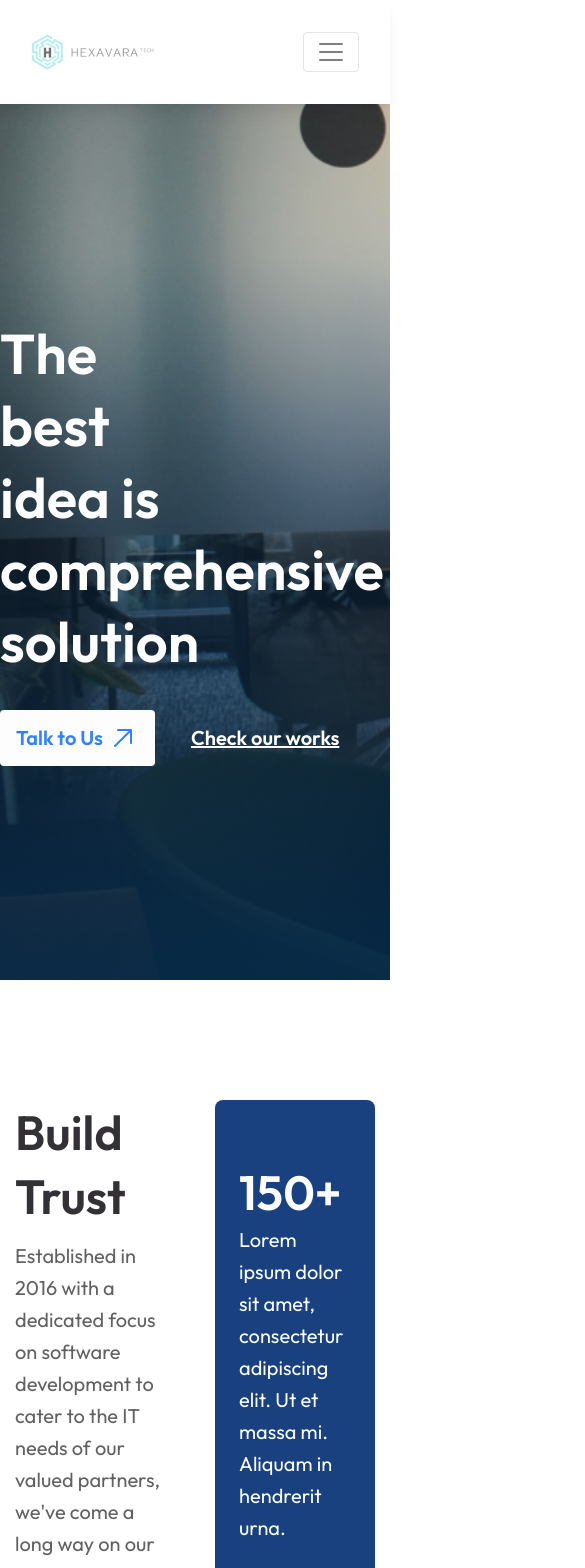
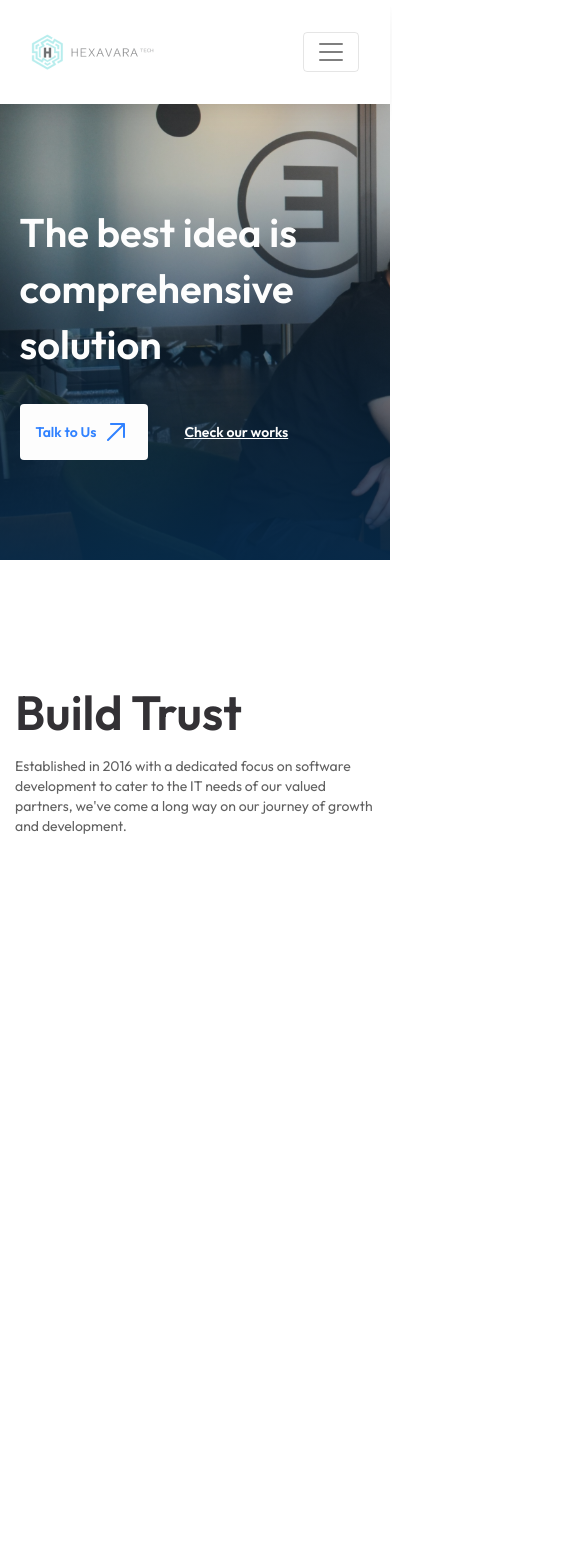
Before and after one commit to Ianphantom/hexavara, a React (Create React App) app: page / in a window 390 px wide. Shown: the top 1568 px of the page, 585 px wide, since content can reach past the window. Built offline with nearby package versions, Linux system fonts and the light colour scheme.

Commit message:
Add : Mobile view and animation to the landing page

```diff
--- a/package.json
+++ b/package.json
@@ -6,7 +6,7 @@
     "@testing-library/jest-dom": "^5.17.0",
     "@testing-library/react": "^13.4.0",
     "@testing-library/user-event": "^13.5.0",
-    "aos": "^2.3.4",
+    "aos": "^3.0.0-beta.6",
     "react": "^18.2.0",
     "react-dom": "^18.2.0",
     "react-fast-marquee": "^1.6.2",
--- a/src/components/GlobalStylesComponent.js
+++ b/src/components/GlobalStylesComponent.js
@@ -169,7 +169,20 @@ const GlobalStyle = createGlobalStyle`
     a, a:hover, a:focus, a:active {
       text-decoration: none;
       color: inherit;
- }
+    }
+
+    @media (max-width: 576px) {
+        .display-large {
+            font-size: 2.5rem;
+            line-height: 3.5rem;
+            font-weight: 600;
+        }
+        .paragraph-large{
+            font-size: 0.875rem;
+            line-height:1.25rem;
+            font-weight: 600;
+        }
+  }
 
 `;
 
--- a/src/pages/LandingPages/LandingPagesIndex.js
+++ b/src/pages/LandingPages/LandingPagesIndex.js
@@ -20,7 +20,9 @@ const LandingPagesIndex = () => {
         <LandingPagesSectionTwo />
       </div>
       <LandingPagesSectionThree />
-      <LandingPagesSectionFour />
+      <div className='container'>
+        <LandingPagesSectionFour />
+      </div>
       <LandingPagesSectionFive />
       <LandingPagesSectionSix />
       <HappyClientComponent />
--- a/src/pages/LandingPages/LandingPagesSectionEight.js
+++ b/src/pages/LandingPages/LandingPagesSectionEight.js
@@ -87,7 +87,6 @@ const LandingPagesSectionEightStyled = styled.div`
     gap: 42px;
     width: 100%;
     .testimoni {
-      width: 33%;
       padding: 32px 24px;
       border-radius: 8px;
       border: 1px solid var(--primary-40, #76acff);
@@ -101,6 +100,11 @@ const LandingPagesSectionEightStyled = styled.div`
       }
     }
   }
+  @media (max-width: 768px) {
+    .testimonial-container {
+      flex-direction: column;
+    }
+  }
 `;
 
 export default LandingPagesSectionEight;
--- a/src/pages/LandingPages/LandingPagesSectionFour.js
+++ b/src/pages/LandingPages/LandingPagesSectionFour.js
@@ -1,8 +1,13 @@
-import React from "react";
+import React, { useEffect } from "react";
+import AOS from "aos";
+import "aos/dist/aos.css";
 import styled from "styled-components";
 import { dataProduct } from "../../data/data-product";
 
 const LandingPagesSectionFour = () => {
+  useEffect(() => {
+    AOS.init();
+  }, []);
   return (
     <LandingPagesSectionFourStyled className='container'>
       <div className='product-title'>
@@ -14,7 +19,12 @@ const LandingPagesSectionFour = () => {
       </div>
       <div className='products-container'>
         {dataProduct.map((item) => (
-          <div className='product-container' key={item.id}>
+          <div
+            className='product-container'
+            key={item.id}
+            data-aos='zoom-out'
+            data-aos-duration='1500'
+          >
             <div className='icon'>
               <img src={item.icon} alt='product-icon' />
             </div>
@@ -85,6 +95,11 @@ const LandingPagesSectionFourStyled = styled.div`
       }
     }
   }
+  @media (max-width: 768px) {
+    .products-container {
+      grid-template-columns: repeat(2, 1fr);
+    }
+  }
 `;
 
 export default LandingPagesSectionFour;
--- a/src/pages/LandingPages/LandingPagesSectionOne.js
+++ b/src/pages/LandingPages/LandingPagesSectionOne.js
@@ -1,4 +1,6 @@
-import React from "react";
+import React, { useEffect } from "react";
+import AOS from "aos";
+import "aos/dist/aos.css";
 import styled from "styled-components";
 
 // immport component
@@ -9,19 +11,37 @@ import arrowUpRight from "../../assets/svg/arrowUpRight.svg";
 import jumbotron from "../../assets/images/jumbotron.png";
 
 const LandingPagesSectionOne = () => {
+  useEffect(() => {
+    AOS.init();
+  }, []);
   return (
     <LandingPagesSectionOneStyled>
       <div className='container'>
-        <div className='title display-large'>
+        <div
+          className='title display-large'
+          data-aos='fade-right'
+          data-aos-duration='1500'
+        >
           The best idea is comprehensive solution
         </div>
+
         <div className='button-cta-container'>
           <ButtonComponent
             text='Talk to Us'
             icon={arrowUpRight}
             className='button filled-secondary border-radius-4 pointer paragraph-large'
+            data-aos='fade-right'
+            data-aos-duration='1500'
+            data-aos-delay='300'
           />
-          <div className='works paragraph-large pointer'>Check our works</div>
+          <div
+            className='works paragraph-large pointer'
+            data-aos='fade-right'
+            data-aos-duration='1500'
+            data-aos-delay='500'
+          >
+            Check our works
+          </div>
         </div>
       </div>
     </LandingPagesSectionOneStyled>
@@ -56,6 +76,19 @@ const LandingPagesSectionOneStyled = styled.div`
       }
     }
   }
+  @media (max-width: 768px) {
+    .container {
+      .title {
+        width: 100%;
+      }
+    }
+  }
+  @media (max-width: 576px) {
+    .container {
+      padding: 100px 0px;
+      width: 90%;
+    }
+  }
 `;
 
 export default LandingPagesSectionOne;
--- a/src/pages/LandingPages/LandingPagesSectionSeven.js
+++ b/src/pages/LandingPages/LandingPagesSectionSeven.js
@@ -16,7 +16,7 @@ const LandingPagesSectionSeven = () => {
       </div>
       <div className='projects-container'>
         <div className='left'>
-          <div className='project-container'>
+          <div className='project-container pointer'>
             <div className='image-container '>
               <img
                 className='small-image'
@@ -33,7 +33,7 @@ const LandingPagesSectionSeven = () => {
               Perusahaan MJA sebagai distributor Unilever.
             </div>
           </div>
-          <div className='project-container'>
+          <div className='project-container pointer'>
             <div className='image-container '>
               <img
                 src='https://i.pinimg.com/474x/92/98/95/9298955af1347afdbbf7f00f31b1f336.jpg'
@@ -51,7 +51,7 @@ const LandingPagesSectionSeven = () => {
           </div>
         </div>
         <div className='right'>
-          <div className='project-container'>
+          <div className='project-container pointer'>
             <div className='image-container '>
               <img
                 src='https://i.pinimg.com/474x/92/98/95/9298955af1347afdbbf7f00f31b1f336.jpg'
@@ -67,7 +67,7 @@ const LandingPagesSectionSeven = () => {
               Perusahaan MJA sebagai distributor Unilever.
             </div>
           </div>
-          <div className='project-container'>
+          <div className='project-container pointer'>
             <div className='image-container '>
               <img
                 className='small-image'
@@ -141,6 +141,12 @@ const LandingPagesSectionSevenStyled = styled.div`
     display: flex;
     justify-content: center;
   }
+
+  @media (max-width: 768px) {
+    .projects-container {
+      flex-direction: column;
+    }
+  }
 `;
 
 export default LandingPagesSectionSeven;
--- a/src/pages/LandingPages/LandingPagesSectionThree.js
+++ b/src/pages/LandingPages/LandingPagesSectionThree.js
@@ -1,8 +1,13 @@
-import React from "react";
+import React, { useEffect } from "react";
+import AOS from "aos";
+import "aos/dist/aos.css";
 
 import styled from "styled-components";
 
 const LandingPagesSectionThree = () => {
+  useEffect(() => {
+    AOS.init();
+  }, []);
   return (
     <LandingPagesSectionThreeStyled>
       <div className='container'>
@@ -15,7 +20,12 @@ const LandingPagesSectionThree = () => {
             Take a sneak peak of our HQ
           </div>
         </div>
-        <div className='video-container'>
+
+        <div
+          className='video-container'
+          data-aos='zoom-in-up'
+          data-aos-duration='2500'
+        >
           <iframe
             title='HQ'
             src='https://www.youtube.com/embed/UC3PbMpkEtM'
@@ -56,7 +66,20 @@ const LandingPagesSectionThreeStyled = styled.div`
 
         margin: 0;
         width: 100%;
-        height: 521px;
+        height: 600px;
+      }
+    }
+  }
+  @media (max-width: 768px) {
+    .container {
+      .text-container {
+        flex-direction: column;
+        justify-content: center;
+        align-items: center;
+        gap: 20px;
+        .title {
+          text-align: center;
+        }
       }
     }
   }
--- a/src/pages/LandingPages/LandingPagesSectionTwo.js
+++ b/src/pages/LandingPages/LandingPagesSectionTwo.js
@@ -1,8 +1,12 @@
-import React from "react";
-
+import React, { useEffect } from "react";
+import AOS from "aos";
+import "aos/dist/aos.css";
 import styled from "styled-components";
 
 const LandingPagesSectionTwo = () => {
+  useEffect(() => {
+    AOS.init();
+  }, []);
   return (
     <LandingPagesSectionTwoStyled>
       <div className='left'>
@@ -14,21 +18,33 @@ const LandingPagesSectionTwo = () => {
         </div>
       </div>
       <div className='right'>
-        <div className='number-container'>
+        <div
+          className='number-container'
+          data-aos='fade-up'
+          data-aos-duration='1000'
+        >
           <div className='number display-medium'>150+</div>
           <div className='desc paragraph-large regular'>
             Lorem ipsum dolor sit amet, consectetur adipiscing elit. Ut et massa
             mi. Aliquam in hendrerit urna.
           </div>
         </div>
-        <div className='number-container'>
+        <div
+          className='number-container'
+          data-aos='fade-up'
+          data-aos-duration='1000'
+        >
           <div className='number display-medium'>150+</div>
           <div className='desc paragraph-large regular'>
             Lorem ipsum dolor sit amet, consectetur adipiscing elit. Ut et massa
             mi. Aliquam in hendrerit urna.
           </div>
         </div>
-        <div className='number-container'>
+        <div
+          className='number-container'
+          data-aos='fade-up'
+          data-aos-duration='1000'
+        >
           <div className='number display-medium'>150+</div>
           <div className='desc paragraph-large regular'>
             Lorem ipsum dolor sit amet, consectetur adipiscing elit. Ut et massa
@@ -73,6 +89,16 @@ const LandingPagesSectionTwoStyled = styled.div`
       color: var(--hxvr-neutral-30);
     }
   }
+  @media (max-width: 768px) {
+    flex-direction: column;
+    .left {
+      position: static;
+      width: 100%;
+    }
+    .right {
+      width: 100%;
+    }
+  }
 `;
 
 export default LandingPagesSectionTwo;
```
Also changed, not shown: src/pages/LandingPages/LandingPagesSectionFive.js (+28 -4 lines), 1 other file (tests, documents, lock files or other folders).
